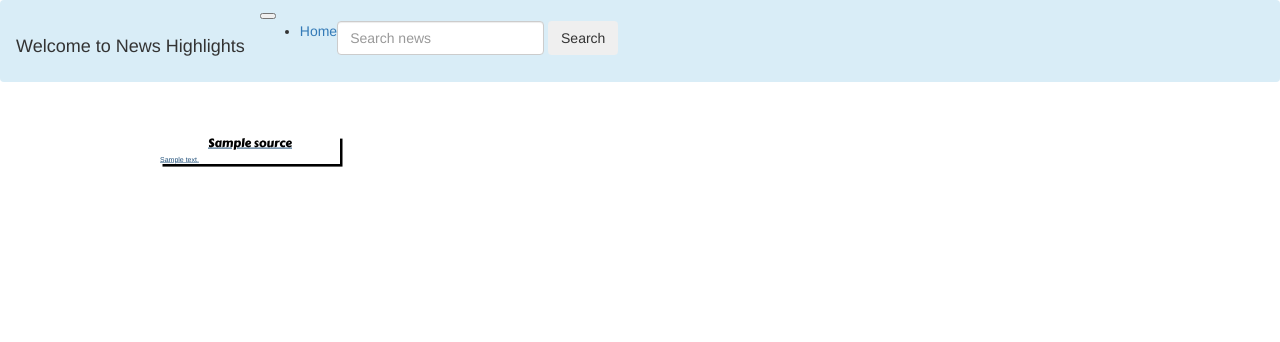
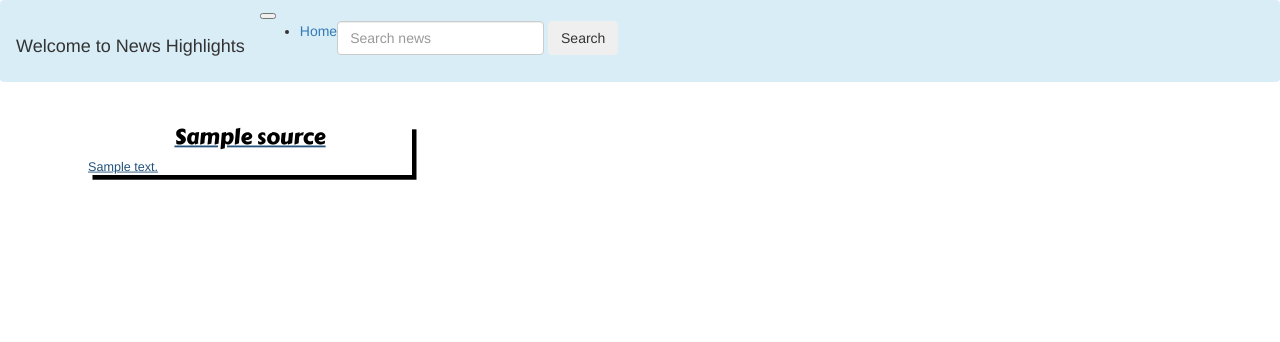
Before and after one commit to costamay/News-Highlight, a Flask app: page / in a window 1280 px wide, with the pointer over the restyled element. Shown: the top 342 px of the page. Run offline with Flask 2, Linux system fonts and the light colour scheme; a database or web service that is not in the repository returns one stand-in record (values such as "Sample title"); data that the repository does not hold is empty; some libraries are stand-ins or nearby versions.

Commit message:
Change the hoover effect of the news source card

```diff
--- a/app/static/css/index.css
+++ b/app/static/css/index.css
@@ -13,5 +13,5 @@
     box-shadow:5px 5px black;
 }
 .card:hover{
-    transform: scale(0.5);
+    transform: scale(0.9);
 }
```
